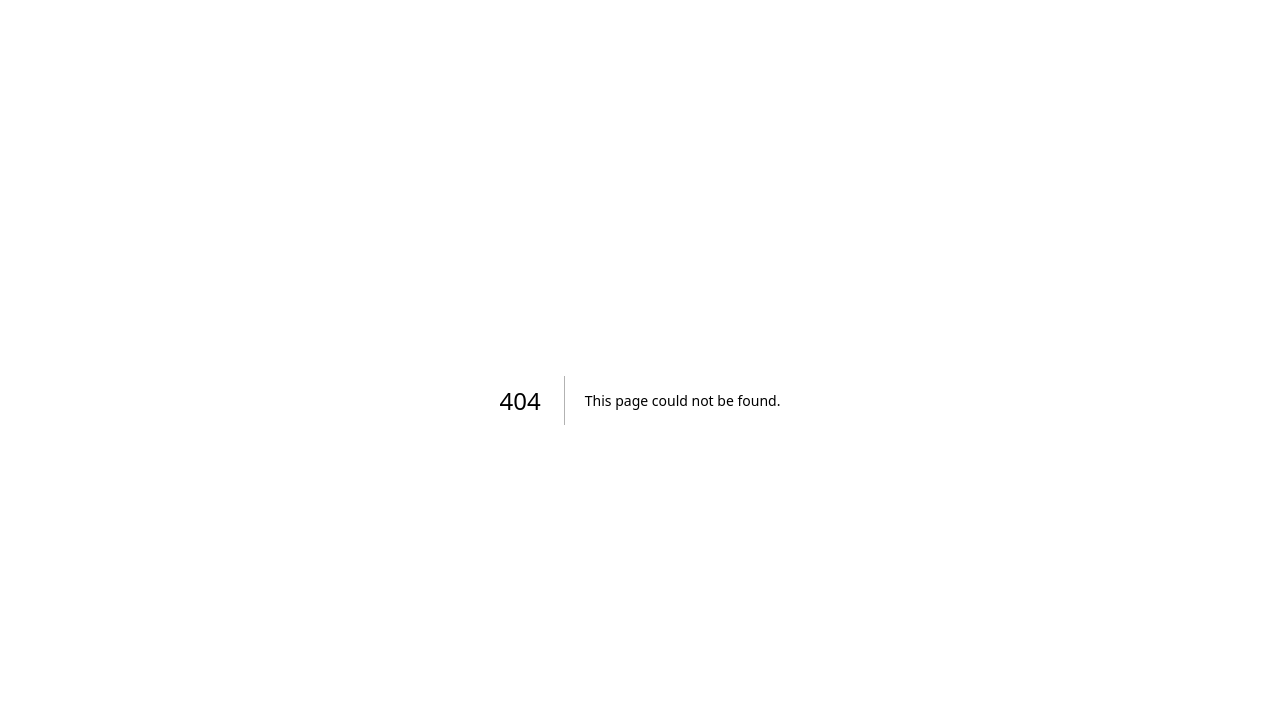
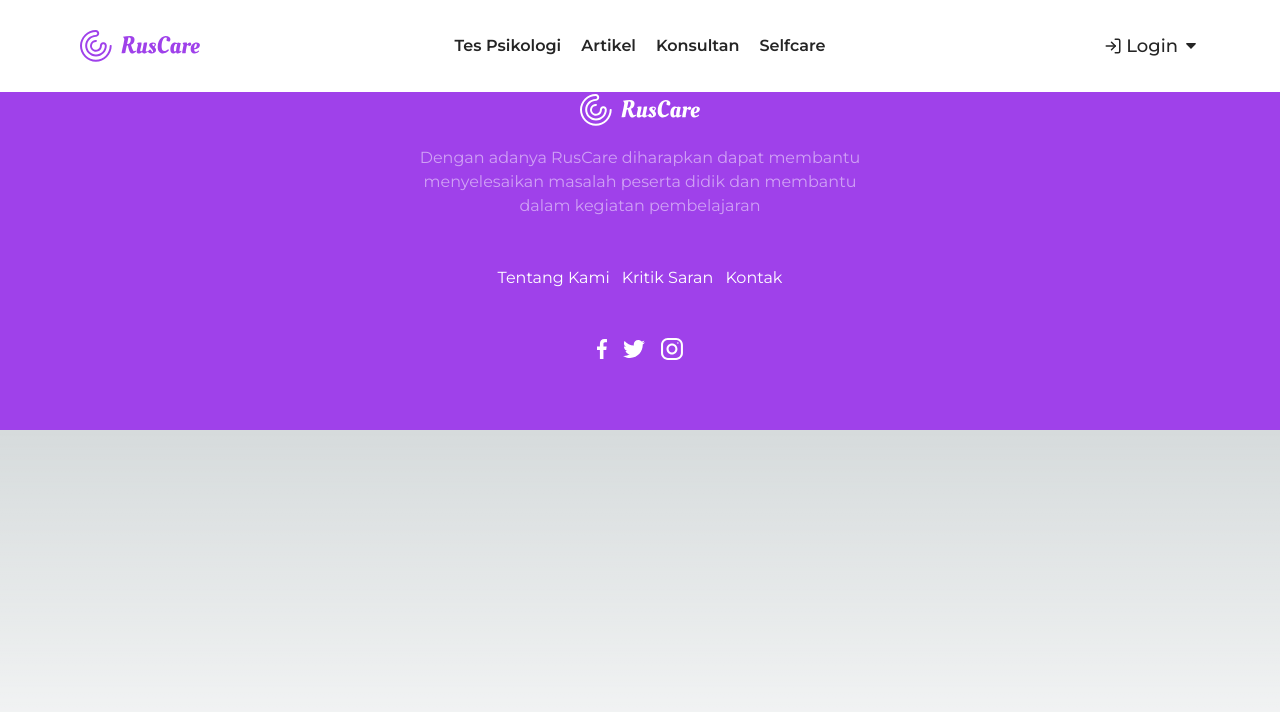
Before and after one commit to Nareswara05/NextJS-Ruscare, a Next.js app: page /article in a window 1280 px wide. Before the commit this address had no page. Shown: the top 712 px of the page. Built offline with nearby package versions, Linux system fonts and the light colour scheme.

Commit message:
feat [NR] setup foldering and adding file for feature page

```diff
--- /dev/null
+++ b/src/app/(pages)/(feature-pages)/(feat)/article/page.jsx
@@ -0,0 +1,9 @@
+import React from 'react'
+
+const ArticlePage = () => {
+  return (
+    <div>Article</div>
+  )
+}
+
+export default ArticlePage
--- /dev/null
+++ b/src/app/(pages)/(feature-pages)/(feat)/consultant/page.jsx
@@ -0,0 +1,9 @@
+import React from 'react'
+
+const ConsultantPage = () => {
+  return (
+    <div>ConsultantPage</div>
+  )
+}
+
+export default ConsultantPage
--- /dev/null
+++ b/src/app/(pages)/(feature-pages)/(feat)/psychological-test/page.jsx
@@ -0,0 +1,9 @@
+import React from 'react'
+
+const TesPsikologiPage = () => {
+  return (
+    <div>TesPsikologiPage</div>
+  )
+}
+
+export default TesPsikologiPage
--- /dev/null
+++ b/src/app/(pages)/(feature-pages)/(feat)/selfcare/page.jsx
@@ -0,0 +1,9 @@
+import React from 'react'
+
+const SelfcarePage = () => {
+  return (
+    <div>SelfcarePage</div>
+  )
+}
+
+export default SelfcarePage
--- a/src/app/(pages)/(feature-pages)/layout.js
+++ b/src/app/(pages)/(feature-pages)/layout.js
@@ -11,7 +11,7 @@ export default function RootLayout({ children }) {
       <body className={montserrat.className}>
           <Navbar/>
           {children}
-          {/* <Footer/> */}
+          <Footer/>
       </body>
     </html>
   );
--- a/src/app/components/footer.jsx
+++ b/src/app/components/footer.jsx
@@ -23,7 +23,7 @@ export default function Footer() {
             className="object-contain"
           />
         </div>
-        <h2 className="text-white opacity-50 text-center text-[16px]">Dengan adanya RusCare diharapkan dapat membantu menyelesaikan masalah peserta didik dan membantu dalam kegiatan pembelajaran</h2>
+        <h2 className="text-white opacity-50 text-center text-[16px] pt-5">Dengan adanya RusCare diharapkan dapat membantu menyelesaikan masalah peserta didik dan membantu dalam kegiatan pembelajaran</h2>
       </div>
       <ul className="flex flex-col lg:flex-row text-base font-normal  gap-3 text-white pt-12 items-center justify-center">
               {menu.map((item) => (
--- a/src/app/components/navbar-desktop.jsx
+++ b/src/app/components/navbar-desktop.jsx
@@ -19,7 +19,7 @@ function NavbarDesktop() {
     const data = [
         {
             menu: "Tes Psikologi",
-            href: "/tes-psikologi"
+            href: "/psychological-test"
         },
         {
             menu: "Artikel",
```
